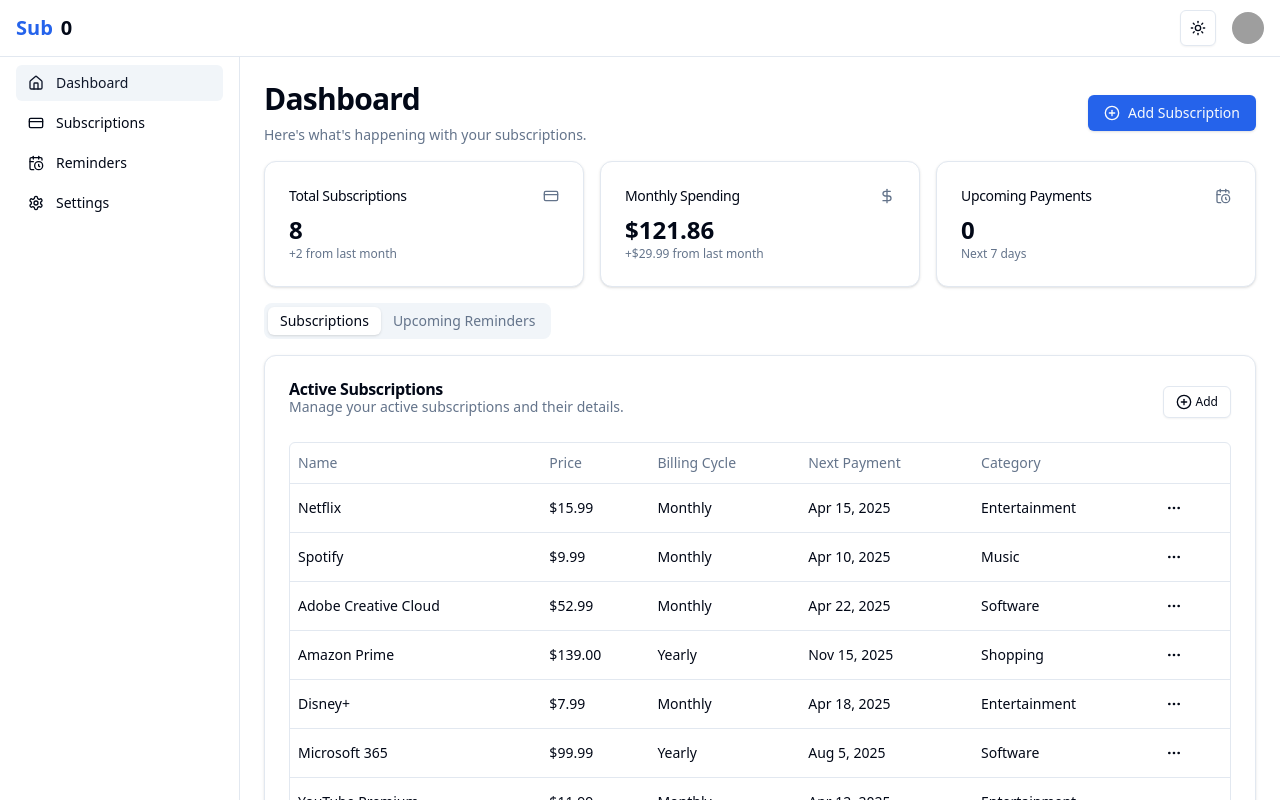
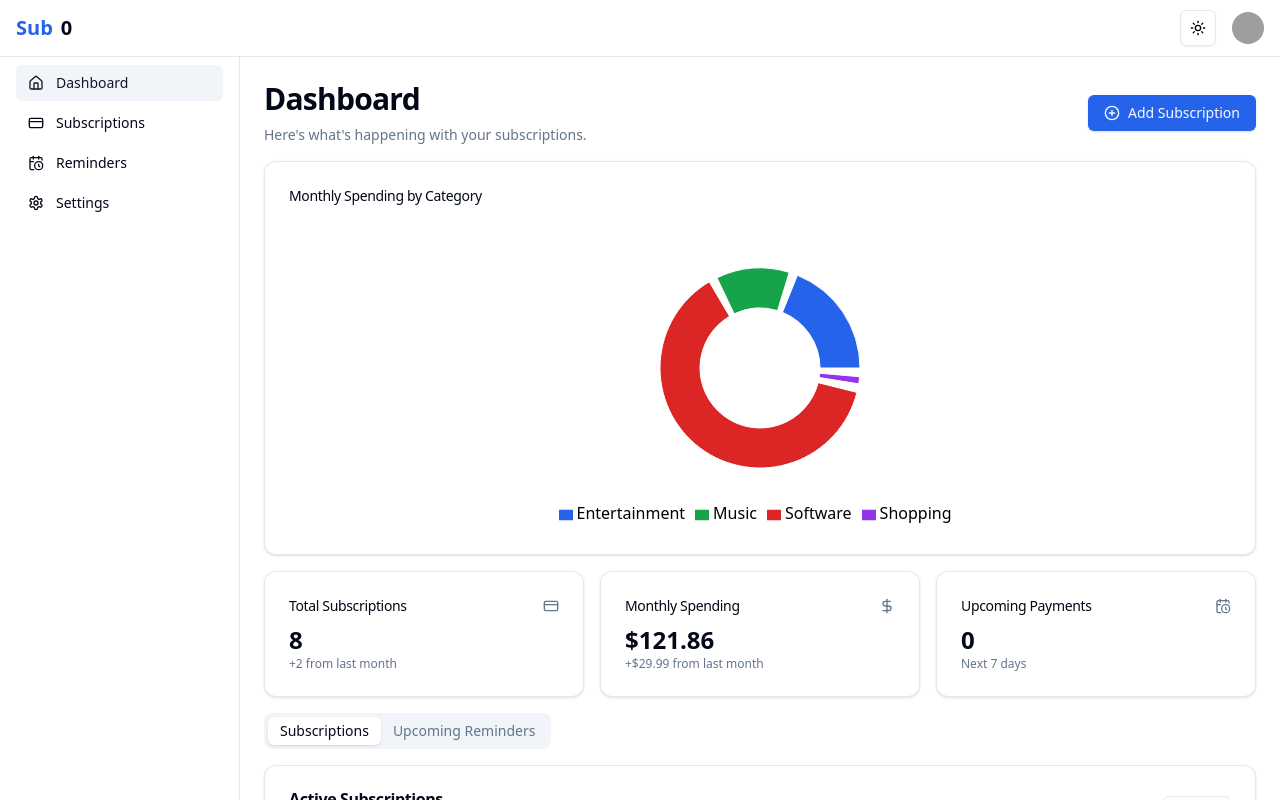
Before and after one commit to yaboytomas/subscription-tracker-front, a Next.js app: page /dashboard in a window 1280 px wide. Shown: the top 800 px of the page. Built offline with nearby package versions, Linux system fonts and the light colour scheme; grey boxes are pictures that could not be loaded.

Commit message:
added a graph to dashboard

```diff
--- /dev/null
+++ b/components/spending-graph.tsx
@@ -0,0 +1,216 @@
+"use client"
+
+import { useState } from "react"
+import { Card, CardContent, CardHeader, CardTitle } from "@/components/ui/card"
+import { PieChart, Pie, Cell, ResponsiveContainer, Legend, Tooltip } from "recharts"
+import { useTheme } from "next-themes"
+import { Dialog, DialogContent, DialogDescription, DialogHeader, DialogTitle } from "@/components/ui/dialog"
+import { Button } from "@/components/ui/button"
+import { ScrollArea } from "@/components/ui/scroll-area"
+import { DollarSign } from "lucide-react"
+
+// This would come from your data source
+const subscriptions = [
+  {
+    id: "1",
+    name: "Netflix",
+    price: 15.99,
+    billingCycle: "Monthly",
+    category: "Entertainment",
+  },
+  {
+    id: "2",
+    name: "Spotify",
+    price: 9.99,
+    billingCycle: "Monthly",
+    category: "Music",
+  },
+  {
+    id: "3",
+    name: "Adobe Creative Cloud",
+    price: 52.99,
+    billingCycle: "Monthly",
+    category: "Software",
+  },
+  {
+    id: "4",
+    name: "Amazon Prime",
+    price: 139/12, // Converting yearly to monthly
+    billingCycle: "Yearly",
+    category: "Shopping",
+  },
+  // ... other subscriptions
+]
+
+// Calculate spending by category
+const spendingByCategory = subscriptions.reduce((acc, sub) => {
+  const monthlyPrice = sub.billingCycle === "Yearly" ? sub.price / 12 : sub.price
+  acc[sub.category] = (acc[sub.category] || 0) + monthlyPrice
+  return acc
+}, {} as Record<string, number>)
+
+const data = Object.entries(spendingByCategory).map(([name, value]) => ({
+  name,
+  value: parseFloat(value.toFixed(2))
+}))
+
+// Theme-aware colors with more contrast
+const COLORS = {
+  light: [
+    '#2563eb', // Blue
+    '#16a34a', // Green
+    '#dc2626', // Red
+    '#9333ea', // Purple
+    '#ea580c', // Orange
+    '#0891b2', // Cyan
+    '#4f46e5', // Indigo
+    '#db2777', // Pink
+  ],
+  dark: [
+    '#3b82f6', // Blue
+    '#22c55e', // Green
+    '#ef4444', // Red
+    '#a855f7', // Purple
+    '#f97316', // Orange
+    '#06b6d4', // Cyan
+    '#6366f1', // Indigo
+    '#ec4899', // Pink
+  ]
+}
+
+export function SpendingGraph() {
+  const { theme } = useTheme()
+  const [openDialog, setOpenDialog] = useState(false)
+  const [selectedCategory, setSelectedCategory] = useState<string | null>(null)
+
+  const colors = theme === 'dark' ? COLORS.dark : COLORS.light
+
+  const handleClick = (category: string) => {
+    setSelectedCategory(category)
+    setOpenDialog(true)
+  }
+
+  const categorySubscriptions = selectedCategory
+    ? subscriptions.filter(sub => sub.category === selectedCategory)
+    : []
+
+  const totalSpending = data.reduce((sum, item) => sum + item.value, 0)
+
+  return (
+    <>
+      <Card className="w-full cursor-pointer transition-all hover:shadow-md" onClick={() => setOpenDialog(true)}>
+        <CardHeader>
+          <CardTitle className="text-sm font-medium">Monthly Spending by Category</CardTitle>
+        </CardHeader>
+        <CardContent>
+          <div className="h-[300px]">
+            <ResponsiveContainer width="100%" height="100%">
+              <PieChart>
+                <Pie
+                  data={data}
+                  cx="50%"
+                  cy="50%"
+                  innerRadius={60}
+                  outerRadius={100}
+                  paddingAngle={5}
+                  dataKey="value"
+                  onClick={(entry) => handleClick(entry.name)}
+                >
+                  {data.map((entry, index) => (
+                    <Cell
+                      key={`cell-${index}`}
+                      fill={colors[index % colors.length]}
+                      className="cursor-pointer hover:opacity-80"
+                    />
+                  ))}
+                </Pie>
+                <Tooltip
+                  formatter={(value: number, name: string) => [
+                    `$${value.toFixed(2)}`,
+                    name,
+                  ]}
+                  contentStyle={{
+                    backgroundColor: theme === 'dark' ? 'hsl(var(--card))' : '#ffffff',
+                    borderColor: theme === 'dark' ? 'hsl(var(--border))' : '#e5e7eb',
+                    borderRadius: '0.5rem',
+                    padding: '0.75rem',
+                    boxShadow: theme === 'dark' ? '0 0 0 1px hsl(var(--border))' : 'none',
+                    color: theme === 'dark' ? 'hsl(var(--card-foreground))' : '#000000',
+                  }}
+                  itemStyle={{
+                    color: theme === 'dark' ? 'hsl(var(--card-foreground))' : '#000000',
+                  }}
+                  labelStyle={{
+                    color: theme === 'dark' ? 'hsl(var(--card-foreground))' : '#000000',
+                  }}
+                />
+                <Legend
+                  formatter={(value) => (
+                    <span style={{ color: theme === 'dark' ? 'hsl(var(--card-foreground))' : '#000000' }}>
+                      {value}
+                    </span>
+                  )}
+                />
+              </PieChart>
+            </ResponsiveContainer>
+          </div>
+        </CardContent>
+      </Card>
+
+      <Dialog open={openDialog} onOpenChange={setOpenDialog}>
+        <DialogContent className="sm:max-w-[600px]">
+          <DialogHeader>
+            <DialogTitle className="flex items-center gap-2">
+              <DollarSign className="h-5 w-5" />
+              {selectedCategory ? `${selectedCategory} Subscriptions` : 'All Categories'}
+            </DialogTitle>
+            <DialogDescription>
+              Total monthly spending: ${totalSpending.toFixed(2)}
+            </DialogDescription>
+          </DialogHeader>
+          <ScrollArea className="max-h-[60vh]">
+            <div className="space-y-4 pr-4">
+              {data.map((category) => (
+                <div
+                  key={category.name}
+                  className="flex items-center justify-between rounded-lg border p-3 cursor-pointer hover:bg-accent"
+                  onClick={() => setSelectedCategory(category.name)}
+                >
+                  <div className="font-medium">{category.name}</div>
+                  <div className="text-right">
+                    <div className="font-medium">${category.value.toFixed(2)}</div>
+                    <div className="text-xs text-muted-foreground">per month</div>
+                  </div>
+                </div>
+              ))}
+              {selectedCategory && (
+                <div className="mt-4 space-y-2">
+                  <h3 className="font-semibold">Subscriptions in {selectedCategory}</h3>
+                  {categorySubscriptions.map((sub) => (
+                    <div key={sub.id} className="flex items-center justify-between rounded-lg border p-3">
+                      <div className="font-medium">{sub.name}</div>
+                      <div className="text-right">
+                        <div className="font-medium">
+                          ${(sub.billingCycle === "Yearly" ? sub.price / 12 : sub.price).toFixed(2)}
+                        </div>
+                        <div className="text-xs text-muted-foreground">per month</div>
+                      </div>
+                    </div>
+                  ))}
+                </div>
+              )}
+            </div>
+          </ScrollArea>
+          <div className="flex justify-between">
+            <Button variant="outline" onClick={() => {
+              setSelectedCategory(null)
+              setOpenDialog(false)
+            }}>
+              Close
+            </Button>
+          </div>
+        </DialogContent>
+      </Dialog>
+    </>
+  )
+}
--- a/components/subscription-stats.tsx
+++ b/components/subscription-stats.tsx
@@ -7,6 +7,7 @@
 import { Dialog, DialogContent, DialogDescription, DialogHeader, DialogTitle } from "@/components/ui/dialog"
 import { Button } from "@/components/ui/button"
 import { ScrollArea } from "@/components/ui/scroll-area"
+import { SpendingGraph } from "@/components/spending-graph"
 
 // Sample data for subscriptions
 const subscriptions = [
@@ -111,6 +112,8 @@
 
   return (
     <>
+      <div className="flex flex-col gap-4 w-full">
+        <SpendingGraph />
         <div className="grid gap-4 md:grid-cols-3 w-full">
           <Card className="cursor-pointer transition-all hover:shadow-md" onClick={() => setOpenDialog("subscriptions")}>
             <CardHeader className="flex flex-row items-center justify-between space-y-0 pb-2">
@@ -144,6 +147,7 @@
               <p className="text-xs text-muted-foreground">Next 7 days</p>
             </CardContent>
           </Card>
+        </div>
       </div>
 
       {/* Subscriptions Dialog */}
--- a/package.json
+++ b/package.json
@@ -30,6 +30,7 @@
     "react": "^18",
     "react-day-picker": "^8.10.1",
     "react-dom": "^18",
+    "recharts": "^2.15.1",
     "tailwind-merge": "^3.0.2",
     "tailwindcss-animate": "^1.0.7"
   },
```
Also changed, not shown: 1 other file (tests, documents, lock files or other folders). Lines whose indentation alone changed are shown as unchanged.
